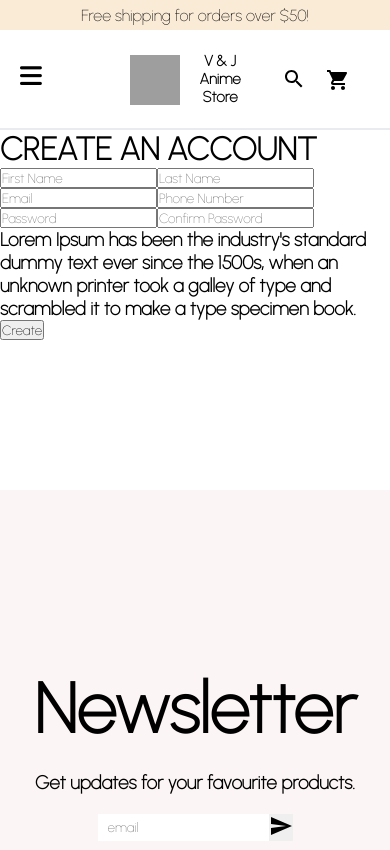
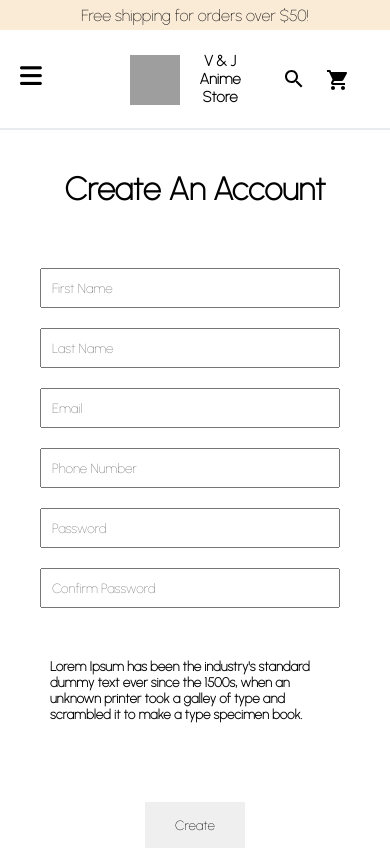
Before and after one commit to victorr-su/Anime-Bros, a React (Create React App) app in the folder Anime-Ecommerce/: page /register in a window 390 px wide. Shown: the top 850 px of the page. Built offline with nearby package versions, Linux system fonts and the light colour scheme; grey boxes are pictures that could not be loaded.

Commit message:
added new pages

```diff
--- a/Anime-Ecommerce/src/App.js
+++ b/Anime-Ecommerce/src/App.js
@@ -21,6 +21,7 @@ import Register from './Components/Pages/Register/Register';
 import Login from './Components/Pages/Login/Login';
 
 const App = () => {
+
     return (
         <Router>
           <div className = "app">
@@ -53,7 +54,6 @@ const App = () => {
             <Footer/>
           </div>
         </Router>
-
     );
 }
 
--- a/Anime-Ecommerce/src/Components/Pages/Login/Login.css
+++ b/Anime-Ecommerce/src/Components/Pages/Login/Login.css
@@ -0,0 +1,32 @@
+#login-header{
+    text-align: center;
+    padding: 40px;
+}
+.login-forms{
+    display:flex;
+    align-items: center;
+    justify-content: center;
+    flex-direction: column;
+ }
+#login-username, #login-password{
+    min-width: 40%;
+    padding: 10px;
+    flex:1;
+    margin: 20px 10px 0px 0px;
+}
+#login-button{
+    padding: 15px 10px;
+    width: 100px;
+    margin-top: 30px;
+    border: none;
+    cursor:pointer;
+}
+#forget{
+    padding: 50px;
+}
+@media only screen and (max-width: 600px) {
+    #login-username, #login-password{
+        width: 300px;
+    }
+
+}
--- a/Anime-Ecommerce/src/Components/Pages/Login/Login.jsx
+++ b/Anime-Ecommerce/src/Components/Pages/Login/Login.jsx
@@ -4,7 +4,13 @@ import "./Login.css"
 const Login = () => {
   return (
     <div className = "login-container">
-
+      <h1 id = "login-header">Login</h1>
+      <div className = "login-forms">
+        <input id = "login-username" placeholder = "username/email"></input>
+        <input id = "login-password" placeholder = "password"></input>
+        <h5 id = "forget">Don't remember your password? Create a new account!</h5>
+        <button id = "login-button">Login</button>
+      </div>
     </div>
   )
 }
--- a/Anime-Ecommerce/src/Components/Pages/Register/Register.css
+++ b/Anime-Ecommerce/src/Components/Pages/Register/Register.css
@@ -1,3 +1,33 @@
-.register-container{
+.contact-wrapper{
+   display:flex;
+   align-items: center;
+   justify-content: center;
+   flex-direction: column;
+}
+#first-name,#last-name,#email,#phone-number,#password, #confirm-password{
+    min-width: 40%;
+    padding: 10px;
+    flex:1;
+    margin: 20px 10px 0px 0px;
+}
+#register-button{
+    padding: 15px 10px;
+    width: 100px;
+    margin-top: 30px;
+    border: none;
+    cursor:pointer;
+}
+#register-heading{
+    text-align: center;
+    padding: 40px;
+}
+#agreement{
+    padding: 50px;
+}
+
+@media only screen and (max-width: 600px) {
+    #first-name,#last-name,#email,#phone-number,#password, #confirm-password{
+        width: 300px;
+    }
 
 }
--- a/Anime-Ecommerce/src/Components/Pages/Register/Register.jsx
+++ b/Anime-Ecommerce/src/Components/Pages/Register/Register.jsx
@@ -4,17 +4,19 @@ import "./Register.css"
 const Register = () => {
   return (
     <div className = "register-container">
-        <h1>CREATE AN ACCOUNT</h1>
+        <h1 id = "register-heading">Create An Account</h1>
+          <div className = "contact-wrapper">
             <input placeholder = "First Name" id = "first-name"></input>
             <input placeholder = "Last Name" id = "last-name"></input>
             <input placeholder = "Email" id = "email"></input>
             <input placeholder = "Phone Number" id = "phone-number"></input>
             <input placeholder = "Password" id = "password"></input>
             <input placeholder = "Confirm Password" id = "confirm-password"></input>
-        <h3 id = "agreement">Lorem Ipsum has been the industry's standard dummy text ever since
+            <h5 id = "agreement">Lorem Ipsum has been the industry's standard dummy text ever since
             the 1500s, when an unknown printer took a galley of type and scrambled it to make a type
-        specimen book.</h3>
-        <button>Create</button>
+            specimen book.</h5>
+            <button id = "register-button">Create</button>
+        </div>
     </div>
   )
 }
```
Lines whose indentation alone changed are shown as unchanged.
